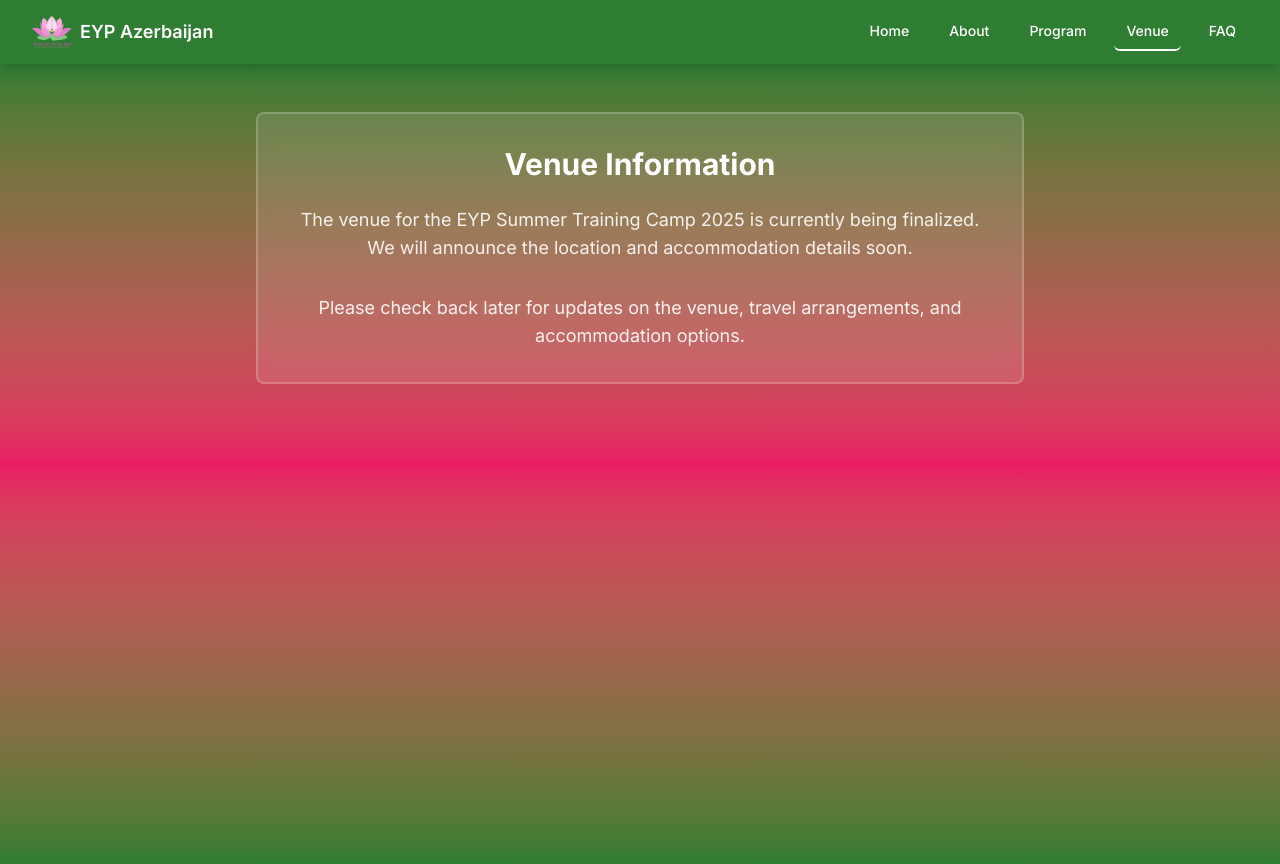
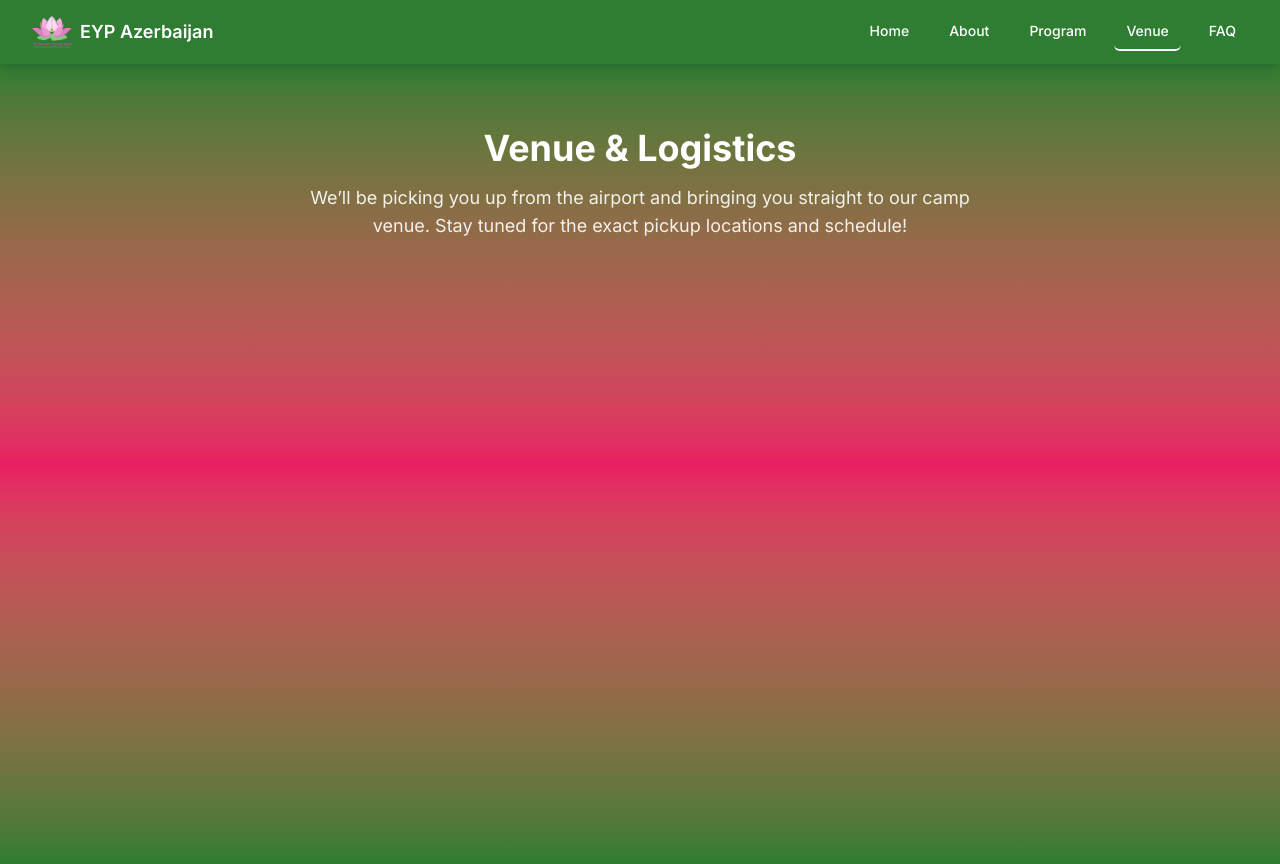
Before and after one commit to Ph4ntomByte/Summer_Training_Camp, a Next.js app: page /venue in a window 1280 px wide. Built offline with nearby package versions, Linux system fonts and the light colour scheme.

Commit message:
Add Hero/Intro section to Venue page

```diff
--- a/src/app/venue/page.tsx
+++ b/src/app/venue/page.tsx
@@ -2,21 +2,17 @@ import React from 'react';
 
 export default function VenuePage() {
   return (
-    <main className="min-h-screen  bg-gradient-to-b from-[#2E7D32] via-[#E91E63] to-[#2E7D32] text-white">
-      <div className="container mx-auto px-4 py-12">
-        <div className="max-w-3xl mx-auto">
-          <div className="bg-white/10 backdrop-blur-sm p-8 rounded-lg border-2 border-white/20 text-center">
-            <h1 className="text-3xl font-bold mb-6 text-white">Venue Information</h1>
-            <p className="text-white/90 text-lg mb-8">
-              The venue for the EYP Summer Training Camp 2025 is currently being finalized.
-              We will announce the location and accommodation details soon.
-            </p>
-            <p className="text-white/90 text-lg">
-              Please check back later for updates on the venue, travel arrangements, and accommodation options.
-            </p>
-          </div>
+    <main className="min-h-screen bg-gradient-to-b from-[#2E7D32] via-[#E91E63] to-[#2E7D32] text-white">
+      {/* Hero / Intro */}
+      <section className="py-16">
+        <div className="container mx-auto px-4 text-center">
+          <h1 className="text-4xl font-bold text-white mb-4">Venue &amp; Logistics</h1>
+          <p className="text-lg text-white/90 max-w-2xl mx-auto">
+            We’ll be picking you up from the airport and bringing you straight to our camp venue.
+            Stay tuned for the exact pickup locations and schedule!
+          </p>
         </div>
-      </div>
+      </section>
     </main>
   );
 }
```
